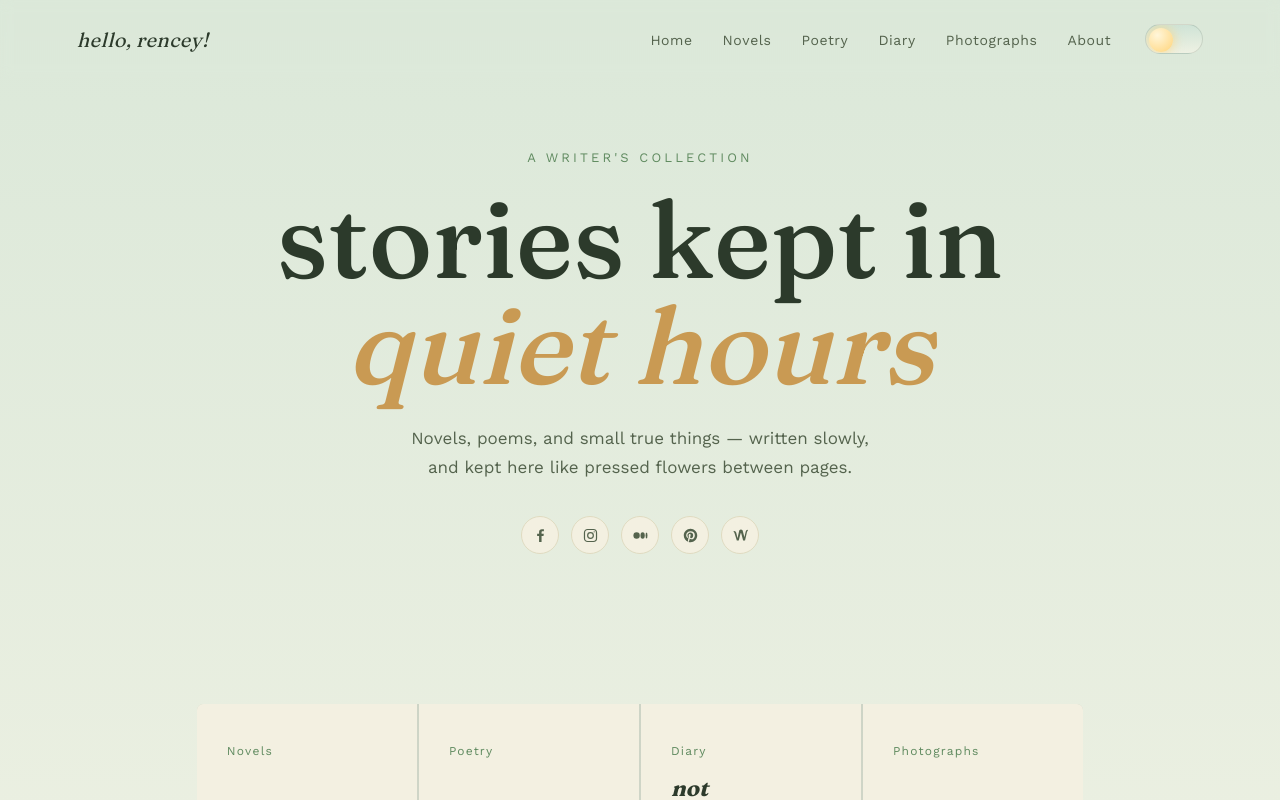
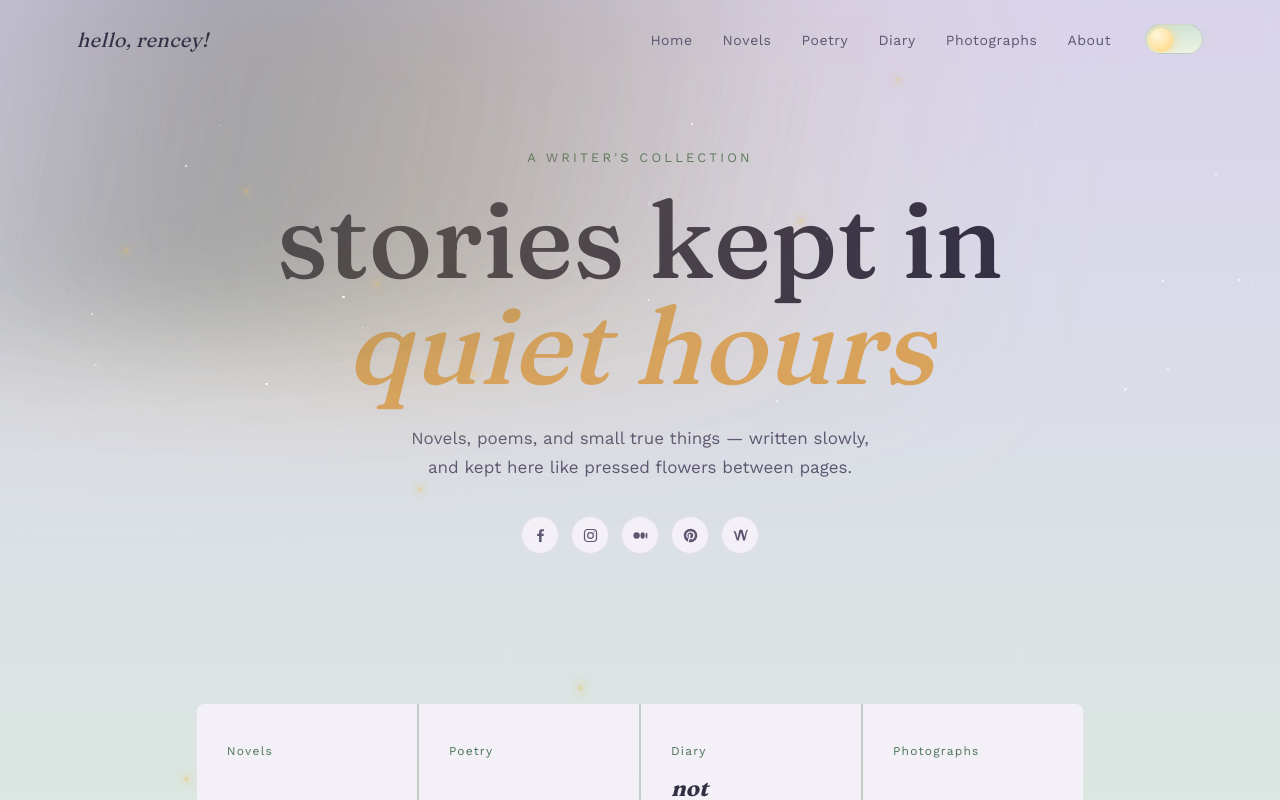
Before and after one commit to callmecla/clarence-writers-page, a Next.js app: page / in a window 1280 px wide. Shown: the top 800 px of the page. Built offline with nearby package versions, Linux system fonts and the light colour scheme.

Commit message:
feat: enhance aurora mood with flowing color bands, stars, and fireflies in AmbientBackground

```diff
--- a/app/globals.css
+++ b/app/globals.css
@@ -269,27 +269,71 @@ body {
   border-color: var(--gold);
 }
 
+/* ---------- HOME (aurora): flowing color bands + soft stars/fireflies ---------- */
+.aurora-layer {
+  position: fixed;
+  inset: 0;
+  z-index: 1;
+  pointer-events: none;
+  overflow: hidden;
+}
+.aurora-band {
+  position: absolute;
+  top: -15%;
+  left: -25%;
+  width: 150%;
+  height: 55%;
+  filter: blur(50px);
+  mix-blend-mode: screen;
+  opacity: 0.35;
+  animation: auroraFlow ease-in-out infinite;
+}
+html[data-theme="day"] .aurora-band { opacity: 0.22; mix-blend-mode: multiply; }
+.aurora-band.b1 {
+  background: linear-gradient(100deg, transparent, var(--moss) 25%, transparent 55%);
+  animation-duration: 20s;
+}
+.aurora-band.b2 {
+  top: -5%;
+  background: linear-gradient(100deg, transparent, var(--gold) 30%, transparent 60%);
+  animation-duration: 26s;
+  animation-delay: -8s;
+}
+.aurora-band.b3 {
+  top: -20%;
+  background: linear-gradient(100deg, transparent, var(--ink-soft) 20%, transparent 50%);
+  animation-duration: 32s;
+  animation-delay: -15s;
+  opacity: 0.18;
+}
+@keyframes auroraFlow {
+  0%, 100% { transform: translateX(0) skewY(-6deg); }
+  50% { transform: translateX(10%) skewY(-2deg); }
+}
+
 /* ---------- cursor light ---------- */
 .cursor-light {
   position: fixed;
   top: 0;
   left: 0;
-  width: 260px;
-  height: 260px;
+  width: 70px;
+  height: 70px;
   border-radius: 50%;
   pointer-events: none;
   z-index: 40;
   opacity: 0;
   transition: opacity 0.4s ease;
-  background: radial-gradient(circle, var(--gold) 0%, transparent 70%);
-  filter: blur(30px);
-  mix-blend-mode: soft-light;
+  background:
+    radial-gradient(circle, color-mix(in srgb, var(--gold) 90%, white) 0%, transparent 34%),
+    radial-gradient(circle, color-mix(in srgb, var(--gold) 55%, transparent) 0%, transparent 70%);
+  filter: blur(3px);
+  animation: sparkleFlicker 2.6s ease-in-out infinite;
 }
-.cursor-light.is-active { opacity: 0.6; }
-html[data-theme="night"] .cursor-light {
-  mix-blend-mode: screen;
+.cursor-light.is-active { opacity: 1; }
+@keyframes sparkleFlicker {
+  0%, 100% { filter: blur(3px) brightness(1); }
+  50% { filter: blur(4px) brightness(0.82); }
 }
-html[data-theme="night"] .cursor-light.is-active { opacity: 0.8; }
 
 /* ---------- novel constellation ---------- */
 .novel-constellation-wrap {
@@ -854,6 +898,29 @@ html[data-theme="night"][data-mood="summer"] {
   --paper-edge: #3a2f10;
 }
 
+/* Home — aurora: a richer, more varied palette than any single section,
+   since this page introduces the whole site */
+html[data-theme="day"][data-mood="aurora"] {
+  --sky-top: #d9d3ec;
+  --sky-bottom: #dcecdf;
+  --ink: #332f45;
+  --ink-soft: #5c5670;
+  --moss: #4d755a;
+  --gold: #d9a35c;
+  --paper: #f3f0f7;
+  --paper-edge: #e2dcee;
+}
+html[data-theme="night"][data-mood="aurora"] {
+  --sky-top: #131022;
+  --sky-bottom: #0c1616;
+  --ink: #ece8f5;
+  --ink-soft: #b9b2ce;
+  --moss: #7fc494;
+  --gold: #e6bc7a;
+  --paper: #181428;
+  --paper-edge: #292440;
+}
+
 /* Photos — dusk: warm golden-hour amber and copper, camera-vignette feel */
 html[data-theme="day"][data-mood="dusk"] {
   --sky-top: #f0d9c0;
--- a/components/AmbientBackground.tsx
+++ b/components/AmbientBackground.tsx
@@ -6,7 +6,7 @@ import { moodForPath } from "@/lib/moods";
 
 export default function AmbientBackground() {
   const pathname = usePathname();
-  const mood = moodForPath(pathname); // "morning" | "midnight" | "summer" | "dusk" | ""
+  const mood = moodForPath(pathname); // "aurora" | "morning" | "midnight" | "summer" | "dusk" | "twilight" | ""
 
   const cloudsRef = useRef<HTMLDivElement>(null);
   const birdsRef = useRef<HTMLDivElement>(null);
@@ -37,6 +37,37 @@ export default function AmbientBackground() {
     window.addEventListener("mousemove", handleMove);
     return () => window.removeEventListener("mousemove", handleMove);
   }, []);
+
+  // ---- Home (aurora): a light scattering of stars + fireflies, for depth ----
+  useEffect(() => {
+    if (mood !== "aurora") return;
+
+    if (starsRef.current) {
+      for (let i = 0; i < 30; i++) {
+        const s = document.createElement("div");
+        s.className = "mood-star";
+        const size = 1 + Math.random() * 1.6;
+        s.style.width = size + "px";
+        s.style.height = size + "px";
+        s.style.left = Math.random() * 100 + "vw";
+        s.style.top = Math.random() * 55 + "vh";
+        s.style.animationDuration = 2.5 + Math.random() * 3 + "s";
+        s.style.animationDelay = -(Math.random() * 4) + "s";
+        starsRef.current!.appendChild(s);
+      }
+    }
+
+    if (firefliesRef.current) {
+      for (let i = 0; i < 10; i++) {
+        const f = document.createElement("div");
+        f.className = "firefly";
+        f.style.left = Math.random() * 100 + "vw";
+        f.style.animationDuration = 16 + Math.random() * 14 + "s";
+        f.style.animationDelay = -(Math.random() * 20) + "s";
+        firefliesRef.current!.appendChild(f);
+      }
+    }
+  }, [mood]);
 
   // ---- Morning (Novels): clouds + gliding birds ----
   useEffect(() => {
@@ -212,6 +243,19 @@ export default function AmbientBackground() {
 
   return (
     <>
+      {/* ---- Home: flowing aurora bands + a light scattering of stars/fireflies ---- */}
+      {mood === "aurora" && (
+        <>
+          <div className="aurora-layer">
+            <div className="aurora-band b1" />
+            <div className="aurora-band b2" />
+            <div className="aurora-band b3" />
+          </div>
+          <div className="star-layer" ref={starsRef} />
+          <div className="fireflies" ref={firefliesRef} />
+        </>
+      )}
+
       {/* ---- Morning: sunrise, drifting clouds, birds, ground mist ---- */}
       {mood === "morning" && (
         <>
--- a/lib/moods.ts
+++ b/lib/moods.ts
@@ -3,6 +3,7 @@
 // (handled in AmbientBackground). Pages not listed here just use the
 // base day/night look with no special mood.
 export const MOOD_BY_PATH: Record<string, string> = {
+  "/": "aurora",
   "/novels": "morning",
   "/poetry": "midnight",
   "/diary": "summer",
```
